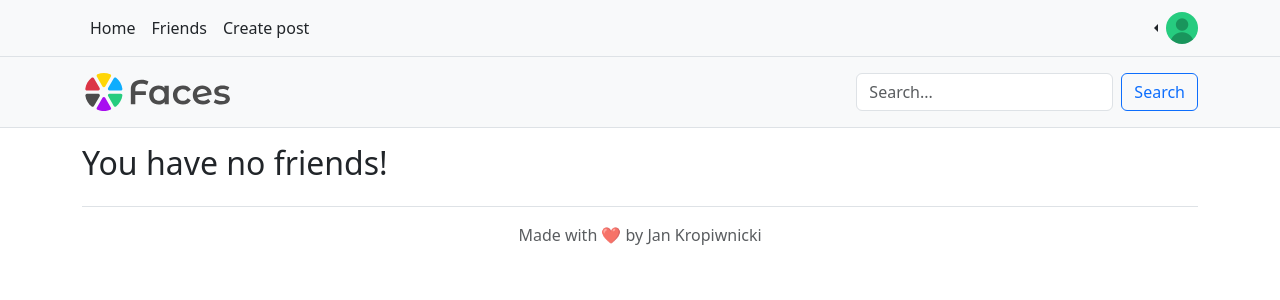
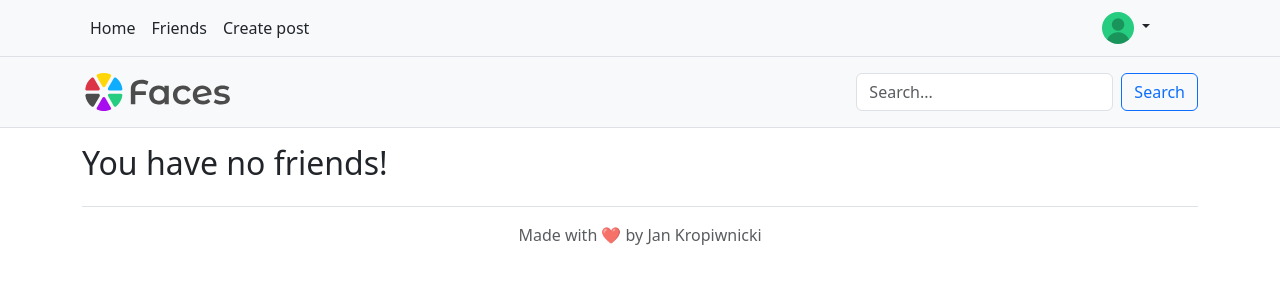
Before and after one commit to jan-kropiwnicki/faces, a Django app: page /friends/ in a window 1280 px wide. Shown: the top 300 px of the page. Run offline with Django 4.2, Linux system fonts and the light colour scheme; a user stored in the database is signed in; data comes from the database, SQL or seed files in the repository; data that the repository does not hold is empty.

Commit message:
Pixed dropdown on mobile devices

```diff
--- a/templates/base.html
+++ b/templates/base.html
@@ -65,7 +65,7 @@
                         <li class="nav-item"><a href="{% url 'friends' %}" class="nav-link link-dark px-2">Friends</a></li>
                         <li class="nav-item"><a href="{% url 'create_post' %}" class="nav-link link-dark px-2">Create post</a></li>
                     </ul>
-                    <div class="dropstart text-end">
+                    <div class="dropdown me-5">
                         <a href="#" class="d-block link-dark text-decoration-none dropdown-toggle" data-bs-toggle="dropdown" aria-expanded="false">
                             <img src="{% static user.profilepicture.url %}" alt="{{ user.username }}" class="rounded-circle" width="32" height="32">
                         </a>
```
